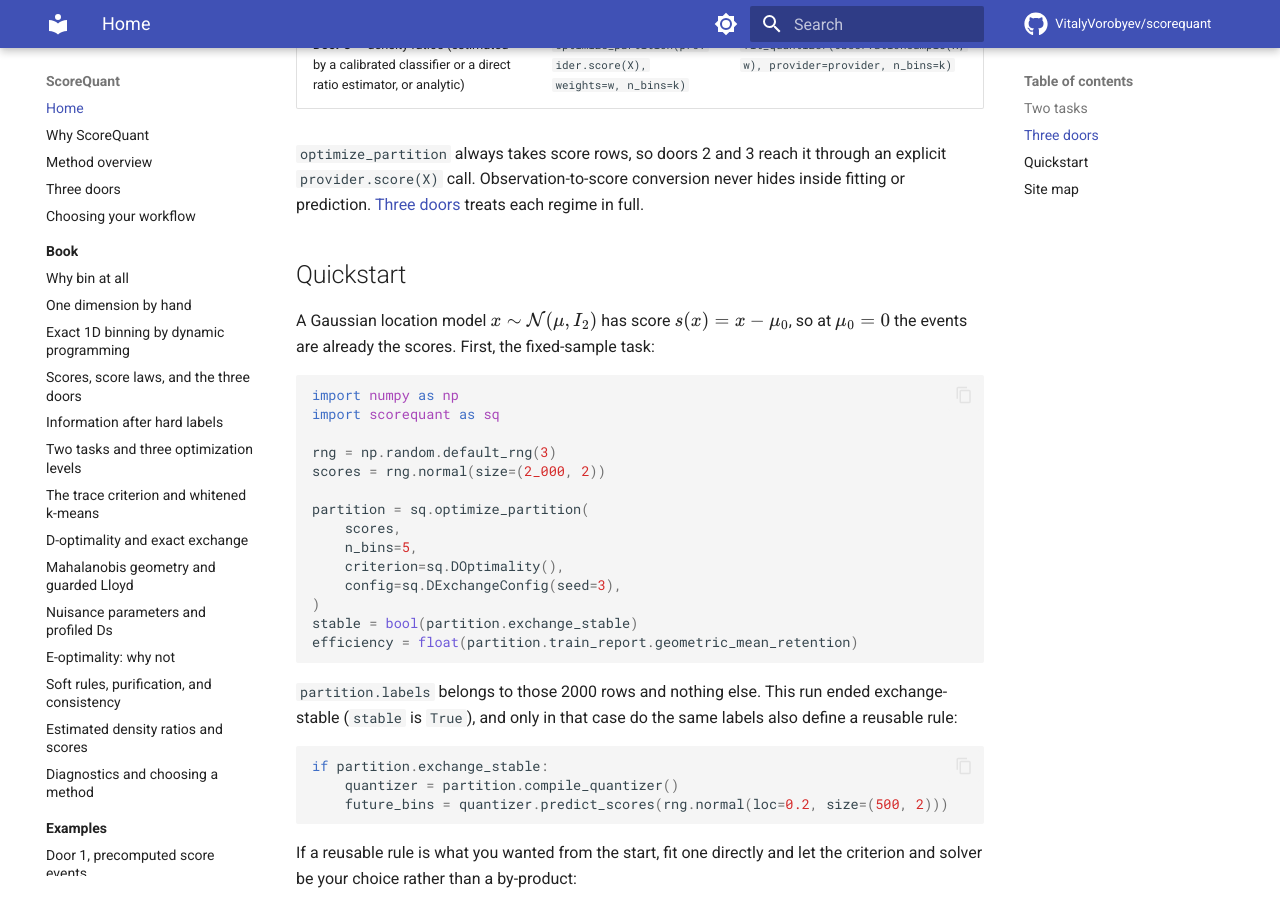
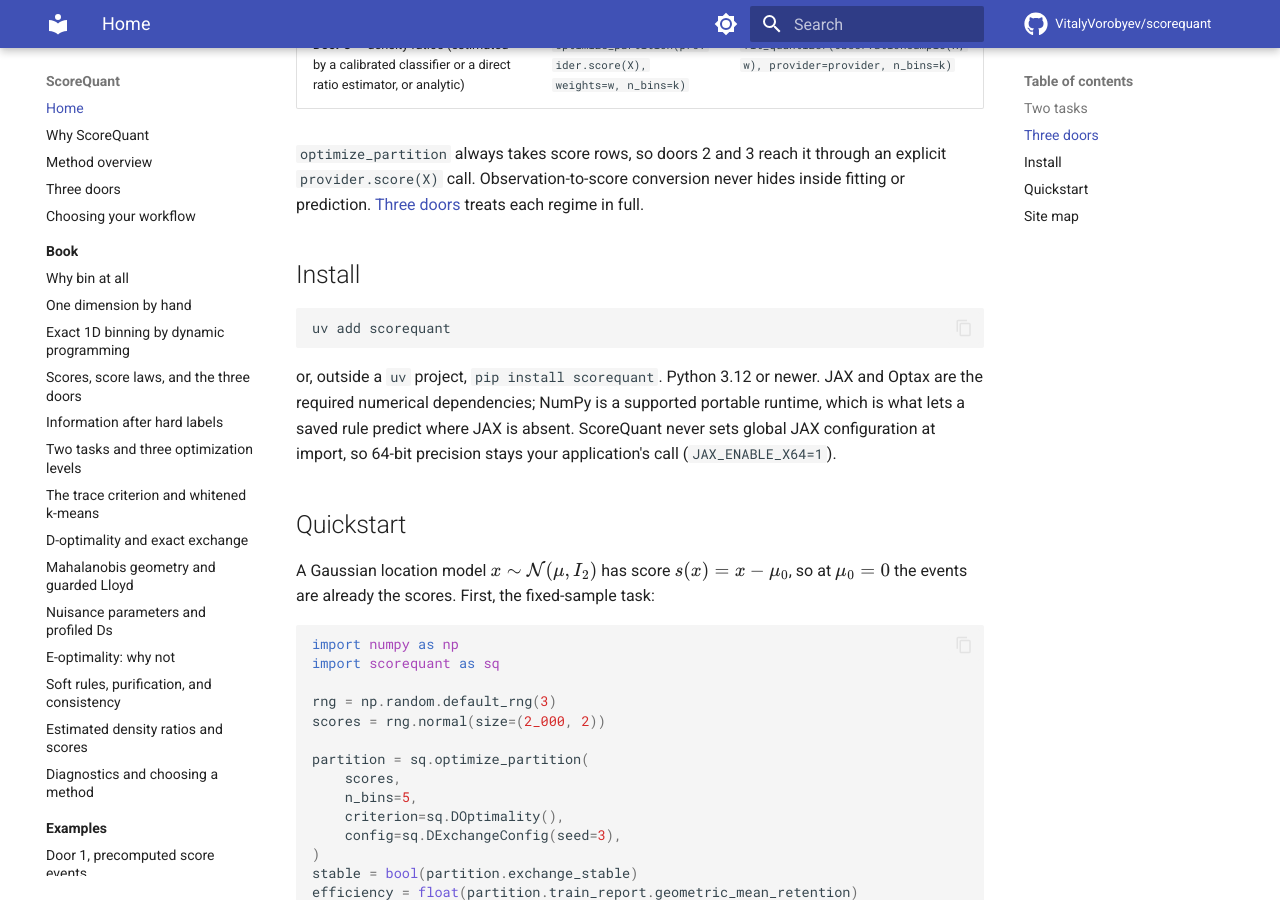
Before and after one commit to VitalyVorobyev/fisherbin, an MkDocs documentation site: the page built from docs/index.md, in a window 1280 px wide and 900 px high, scrolled down 1159 px. Built offline with MkDocs 1.6.1 and Material for MkDocs 9.7.7, drawn with Linux system fonts in a browser that asks for light colours; comment, search, counter and statistics services are not loaded.

Commit message:
Tell people how to install, everywhere they would look
The README said "There is no PyPI release yet" and sent readers to a git URL.
That claim is about to stop being true, so it now reads `uv add scorequant`,
with the checkout instructions kept for working on the library rather than
using it.

The larger gap was that nothing else said anything at all. docs/index.md went
from the two tasks straight into a Quickstart whose first line is `import
scorequant`, the workflow page opened on "four questions" with no way to run
any of them, and the portal never mentioned installation on any route. A
newcomer arriving anywhere other than the README had no instruction to follow.
All three now carry it, in the place a reader hits before the first snippet.

These instructions are ahead of reality until v0.1.0 is published: PyPI still
returns 404 and no tag exists. They become true when the tag is pushed, so the
tag should follow this merge closely.

Co-Authored-By: Claude Opus 5 (1M context) <noreply@anthropic.com>
Claude-Session: https://claude.ai/code/session_01AEzX2TRmd1vnHRXYdQG4kV

````diff
--- a/docs/index.md
+++ b/docs/index.md
@@ -42,6 +42,17 @@ exactly that rule — and refuses when the partition is unstable or geometricall
 `optimize_partition` always takes score rows, so doors 2 and 3 reach it through an explicit
 `provider.score(X)` call. Observation-to-score conversion never hides inside fitting or prediction.
 [Three doors](three-doors.md) treats each regime in full.
+
+## Install
+
+```bash
+uv add scorequant
+```
+
+or, outside a `uv` project, `pip install scorequant`. Python 3.12 or newer. JAX and Optax are the
+required numerical dependencies; NumPy is a supported portable runtime, which is what lets a saved
+rule predict where JAX is absent. ScoreQuant never sets global JAX configuration at import, so
+64-bit precision stays your application's call (`JAX_ENABLE_X64=1`).
 
 ## Quickstart
 
--- a/website/src/generated/portal-data.json
+++ b/website/src/generated/portal-data.json
@@ -568,7 +568,7 @@
       {
         "bins": 8,
         "dims": 3,
-        "elapsed_seconds": 0.04666899994481355,
+        "elapsed_seconds": 0.000990750006167218,
         "peak_rss_megabytes": 1026.84375,
         "quality": 0.643629940651137,
         "quality_label": "held_out_geometric_mean_retention",
````
Also changed, not shown: README.md (+2 -4 lines), docs/user-workflow.md (+2 -0 lines), website/src/pages/docs.tsx (+10 -0 lines).
